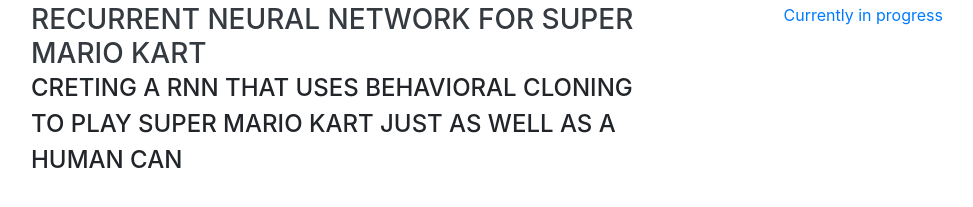
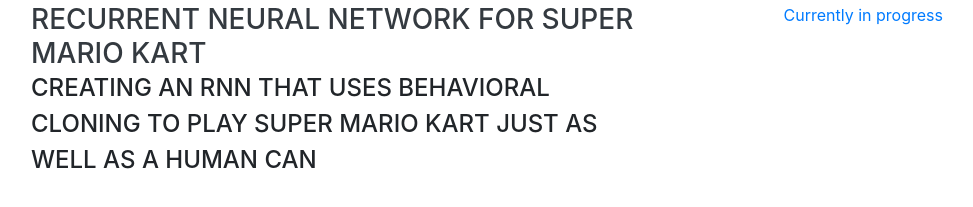
Before and after one commit to harishanmugaraja/harishanmugaraja.github.io, a website with bundled scripts: page index.html in a window 1280 px wide. Shown: the part 4948-5155 px from the top of the page, without its empty margins (289-1262 px from the left). Built offline with nearby package versions, Linux system fonts and the light colour scheme; a web font is replaced by a local one.

Commit message:
fixed a typo

```diff
--- a/index.html
+++ b/index.html
@@ -333,7 +333,7 @@
         <div class="resume-item d-flex flex-column flex-md-row justify-content-between mb-5">
           <div class="resume-content">
             <h3 class="mb-0">Recurrent neural network for Super Mario Kart</h3>
-            <div class="subheading mb-3">Creting a RNN that uses behavioral cloning to play Super Mario Kart just as well as a human can</div>
+            <div class="subheading mb-3">Creating an RNN that uses behavioral cloning to play Super Mario Kart just as well as a human can</div>
           </div>
           <div class="resume-date text-md-right">
             <span class="text-primary">Currently in progress</span>
```
